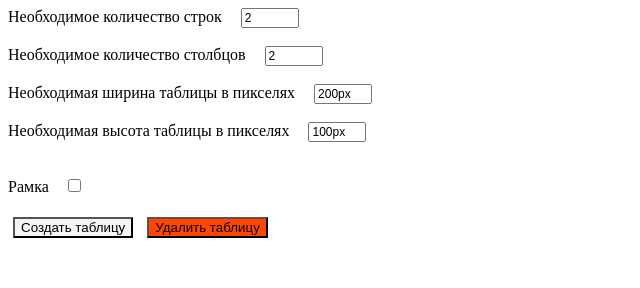
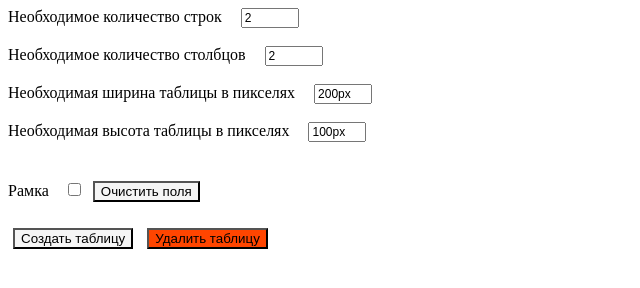
Before and after one commit to unfitmax/gen_table, a plain HTML site: page index.html in a window 1280 px wide. Shown: the whole page, without its empty margins (0-640 px from the left). Drawn offline with Linux system fonts and the light colour scheme.

Commit message:
Update index.html

```diff
--- a/index.html
+++ b/index.html
@@ -48,6 +48,7 @@
             Рамка
             <input type="checkbox" class="checkbox" id="checkbox" value=" Рамка ">
         </label>
+        <button id="clear" onclick="clearSpace()" style="background-color: whitesmoke;">Очистить поля</button>
     </p>
 
     <button id="create" onclick="addTable();" style="background-color: whitesmoke;">Создать таблицу</button>
```
